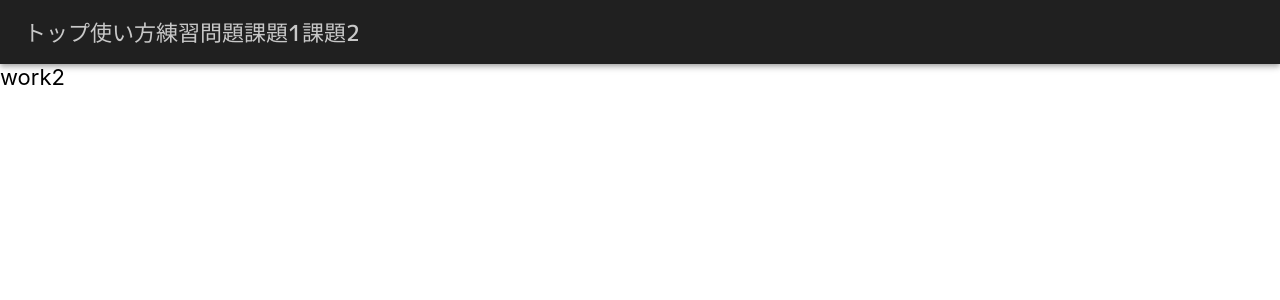
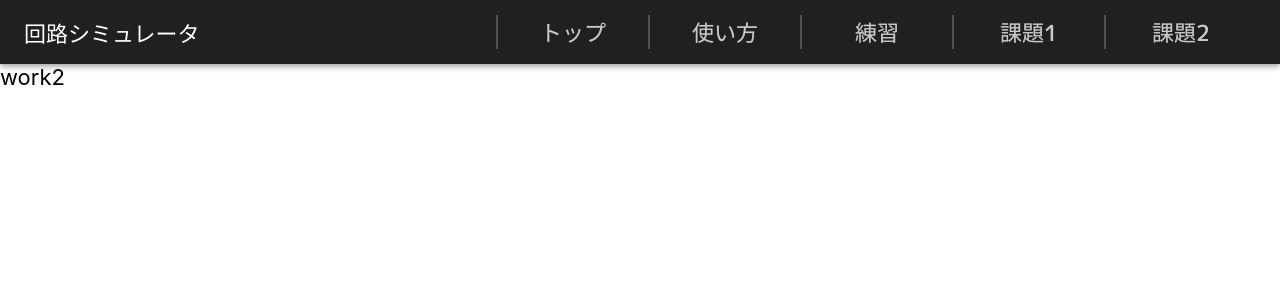
Before and after one commit to haru1843/circuit-simulation-app, a React (Create React App) app: page /work2 in a window 1280 px wide. Shown: the top 300 px of the page. Built offline with nearby package versions, Linux system fonts and the light colour scheme.

Commit message:
update: simple header

```diff
--- a/src/views/components/header.js
+++ b/src/views/components/header.js
@@ -22,10 +22,41 @@ const theme = createMuiTheme({
 const HeaderDiv = styled.div`
   z-index: 99999;
 
+  div.header-right {
+    margin-left: auto;
+    /* margin-right: -12; */
+
+    .link-div {
+      border-left: 2px solid #505050;
+      width: 150px;
+      text-align: center;
+      display: inline-block;
+      /* margin: 0; */
+
       a {
         color: rgb(200, 200, 200);
+        display: block;
+        width: 100%;
+        height: 100%;
+
         text-decoration: none;
         font-family: "M PLUS 1p", "Helvetica Neue", Arial, sans-serif;
+        transition: 0.3s ease-out;
+        text-shadow: 0px 0px 0px rgba(170, 170, 170, 0.6);
+      }
+
+      /* "to left" / "to right" - affects initial color */
+      background: linear-gradient(to left, #202020 50%, #505050 50%) right;
+      background-size: 200%;
+      transition: 0.2s ease-out;
+
+      &:hover {
+        background-position: left;
+        a {
+          text-shadow: 2px 2px 2px rgba(150, 150, 150, 0.5);
+        }
+      }
+    }
   }
 `;
 
@@ -35,30 +66,23 @@ function Header(props) {
       <ThemeProvider theme={theme}>
         <AppBar position="static">
           <Toolbar>
-            <div>
-              <Link className="header-link" to="/top">
-                トップ
-              </Link>
+            <span>回路シミュレータ</span>
+            <div className="header-right">
+              <div className="link-div">
+                <Link to="/top">トップ</Link>
               </div>
-            <div>
-              <Link className="header-link" to="/usage">
-                使い方
-              </Link>
+              <div className="link-div">
+                <Link to="/usage">使い方</Link>
               </div>
-            <div>
-              <Link className="header-link" to="/exercise">
-                練習問題
-              </Link>
+              <div className="link-div">
+                <Link to="/exercise">練習</Link>
               </div>
-            <div>
-              <Link className="header-link" to="/work1">
-                課題1
-              </Link>
+              <div className="link-div">
+                <Link to="/work1">課題1</Link>
               </div>
-            <div>
-              <Link className="header-link" to="/work2">
-                課題2
-              </Link>
+              <div className="link-div">
+                <Link to="/work2">課題2</Link>
+              </div>
             </div>
           </Toolbar>
         </AppBar>
```
Lines whose indentation alone changed are shown as unchanged.
